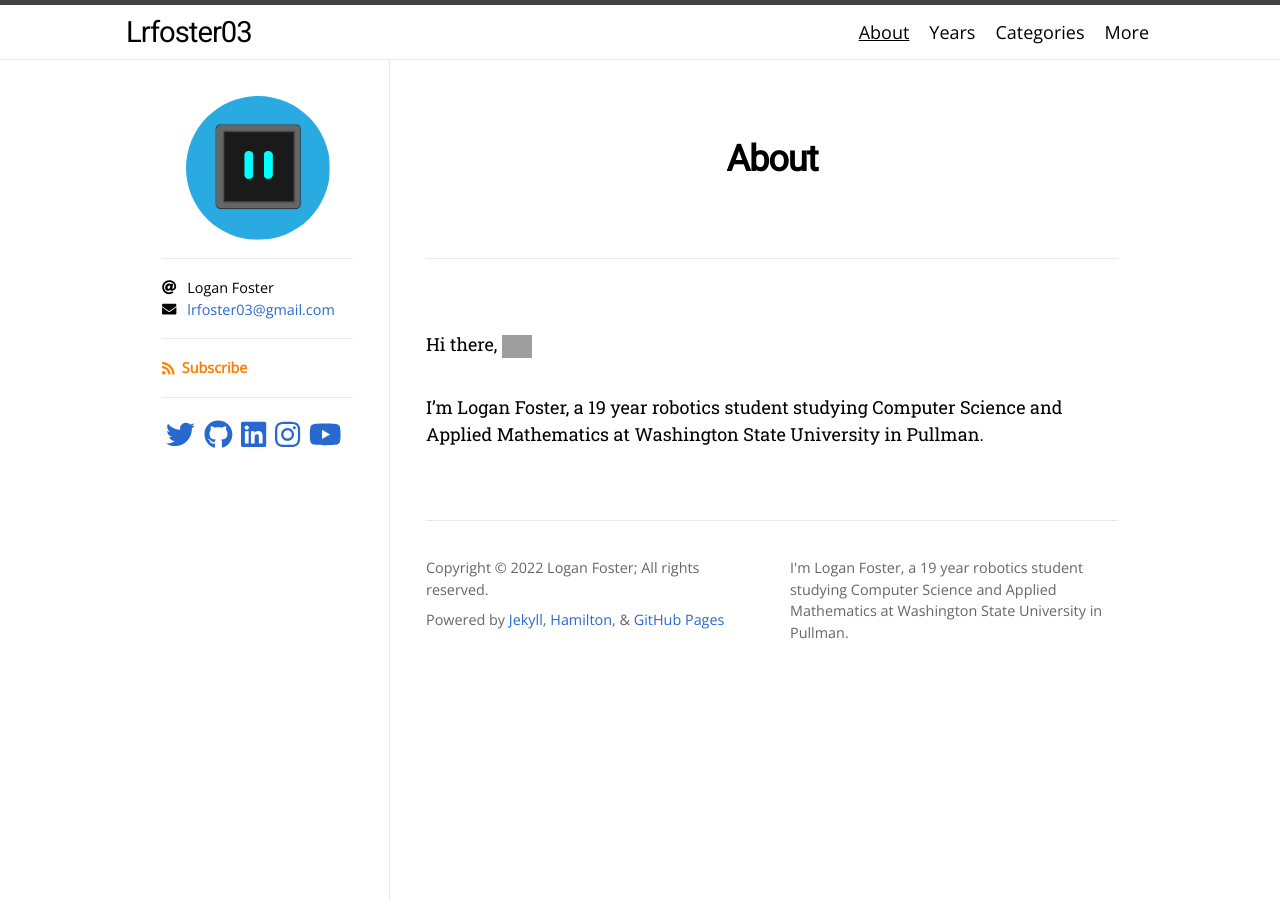
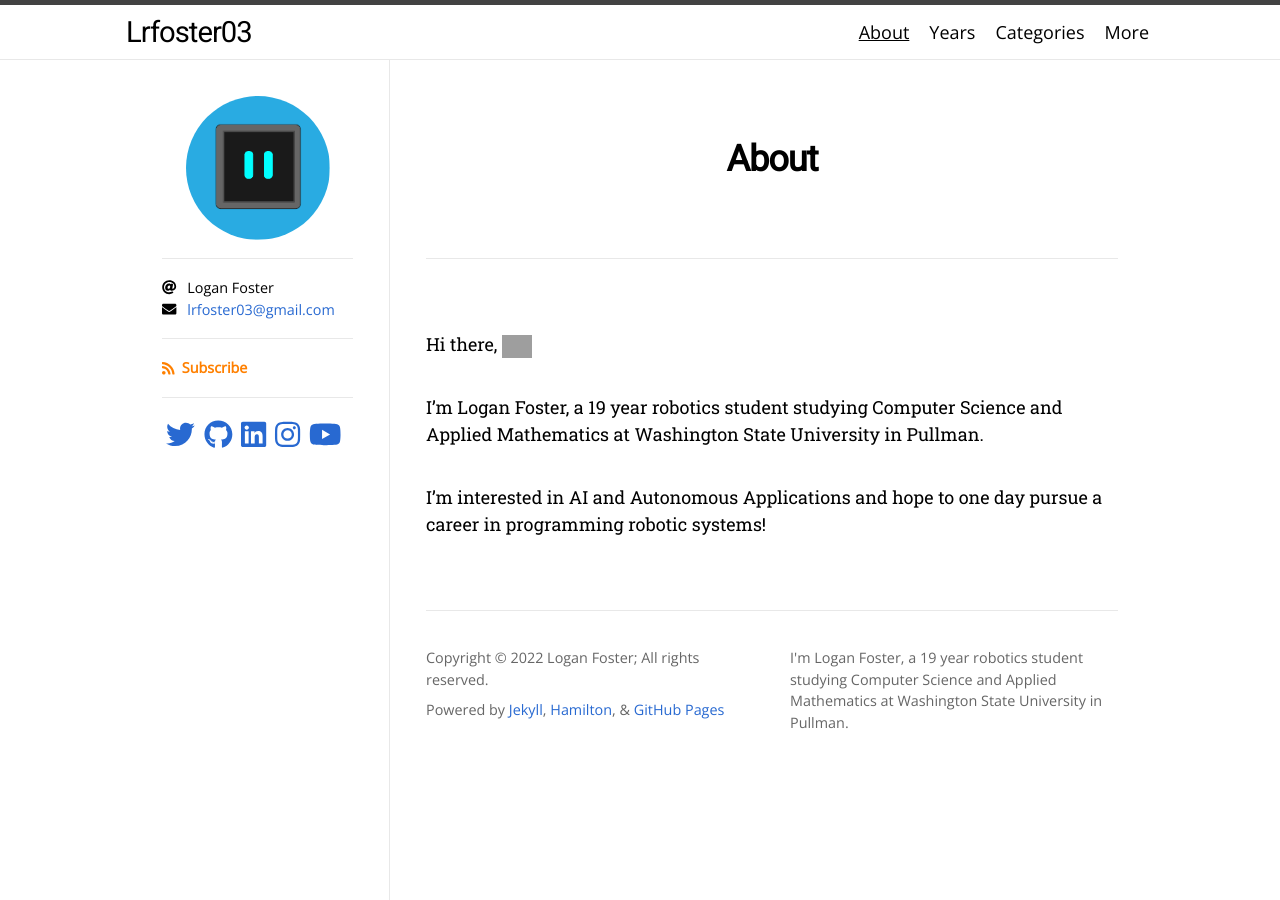
Before and after one commit to Lrfoster03/Lrfoster03.github.io, a Jekyll site: the page built from about.md, in a window 1280 px wide. Built offline with Jekyll 4.4.1, drawn with Linux system fonts in a browser that asks for light colours; nearby versions of some CDN libraries; some web fonts are replaced; grey boxes are pictures that could not be loaded.

Commit message:
updated about.md

```diff
--- a/about.md
+++ b/about.md
@@ -9,3 +9,5 @@ Hi there, <img width="30" align="center" src="https://camo.githubusercontent.com
 
 I'm Logan Foster, a 19 year robotics student studying Computer Science and Applied Mathematics
 at Washington State University in Pullman.
+
+I'm interested in AI and Autonomous Applications and hope to one day pursue a career in programming robotic systems!
```
